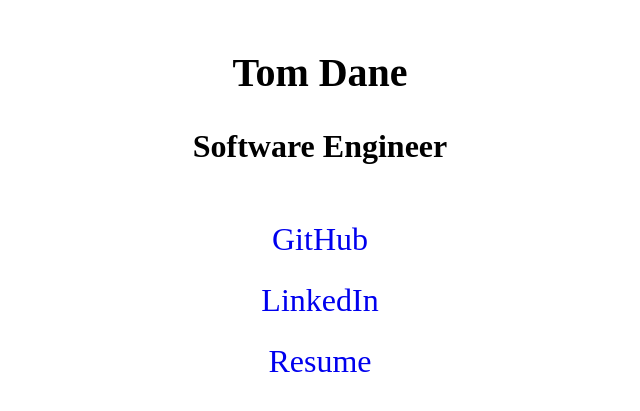
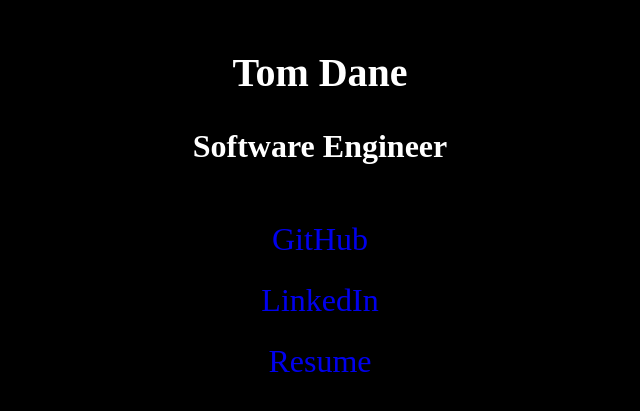
Before and after one commit to thomasdane/PersonalWebsite, a plain HTML site: page index.html in a window 1280 px wide. Shown: the part 111-522 px from the top of the page, without its empty margins (320-960 px from the left). Drawn offline with Linux system fonts and the light colour scheme.

Commit message:
Make site black

```diff
--- a/index.html
+++ b/index.html
@@ -23,17 +23,20 @@
                 padding: 0;
                 margin: 0;
                 text-align: center;
+                background-color: black;
             }
 
             h1 {
                 font-size: 5vh;
                 margin-top: 20vh;
                 margin-bottom: 4vh;
+                color: white;
             }
 
             h2 {
                 font-size: 4vh;
                 margin-bottom:7vh;
+                color: white
             }
 
             li {
```
